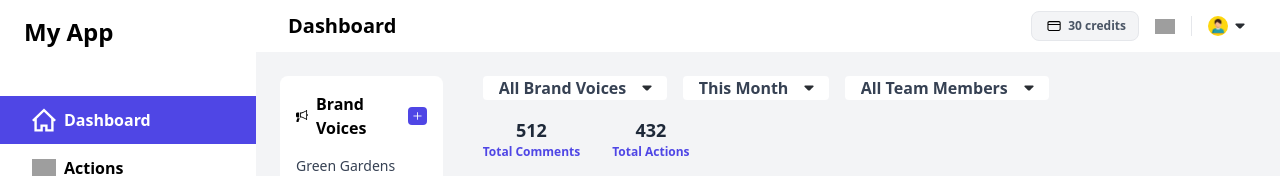
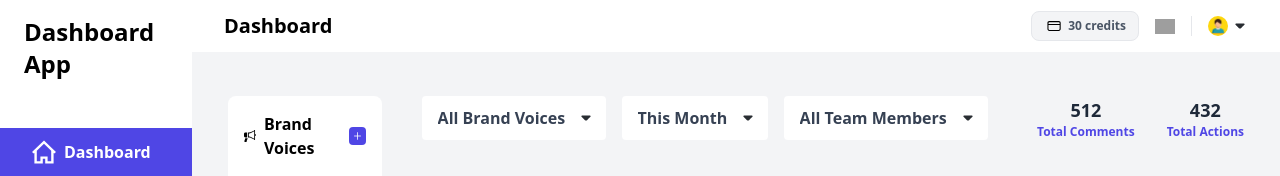
Before and after one commit to jhoncenteno/dashboard-replica, a Vue app: page / in a window 1280 px wide. Shown: the top 176 px of the page. Built offline with nearby package versions, Linux system fonts and the light colour scheme; grey boxes are pictures that could not be loaded.

Commit message:
Several style fixes

```diff
--- a/src/components/Sidebar.vue
+++ b/src/components/Sidebar.vue
@@ -21,9 +21,9 @@ const settings = {
 
 <template>
 
-    <div class="w-64 h-screen bg-white text-black flex flex-col">
+    <div class="w-[15vw] h-screen bg-white text-black flex flex-col">
         <span class="px-6 py-4 font-bold text-2xl border-gray-700">
-            My App
+            Dashboard App
         </span>
         <div class="flex-1 flex flex-col mt-8">
             <ul class="">
--- a/src/modules/Dashboard/ChartCard.vue
+++ b/src/modules/Dashboard/ChartCard.vue
@@ -38,7 +38,10 @@ const options = {
     },
     title: {
         text: props.title,
-        align: 'left'
+        align: 'left',
+        style: {
+            fontSize: '16px',
+        }
     },
     grid: {
         borderColor: gridColor,
@@ -103,7 +106,7 @@ const series = [{
 
 <template>
 
-    <div class="w-full h-[250px] p-2 bg-white rounded transform transition-transform hover:scale-102">
+    <div class="w-full h-[33vh] p-2 bg-white rounded-lg transform transition-transform hover:scale-102">
         <VueApexCharts width="100%" height="100%" type="line" :options="options" :series="series" />
     </div>
 </template>
--- a/src/modules/Dashboard/Dashboard.vue
+++ b/src/modules/Dashboard/Dashboard.vue
@@ -30,9 +30,9 @@ const showNewVoiceTooltip = ref(false)
 
 <template>
 
-    <div class="flex items-start gap-10">
+    <div class="flex items-start gap-10 h-full">
 
-        <div class="w-1/6">
+        <div class="w-[12vw]">
             <div class="bg-white p-4 rounded-lg space-y-4 transform transition-transform hover:scale-105">
                 <div class="flex items-center justify-between">
                     <div class="flex items-center gap-2">
@@ -57,7 +57,7 @@ const showNewVoiceTooltip = ref(false)
             </div>
         </div>
 
-        <div class="flex-1 space-y-8">
+        <div class="h-full flex-1 flex flex-col justify-between">
             <div class="flex flex-wrap justify-between items-stretch gap-4">
 
                 <div class="flex flex-wrap gap-4">
--- a/src/views/MainView.vue
+++ b/src/views/MainView.vue
@@ -9,7 +9,7 @@
         <Sidebar />
         <div class="flex-1 flex flex-col">
             <TopBar />
-            <div class="flex-1 p-6 bg-gray-100 overflow-auto">
+            <div class="flex-1 py-11 px-9 bg-gray-100 overflow-auto">
                 <Dashboard />
             </div>
         </div>
```
